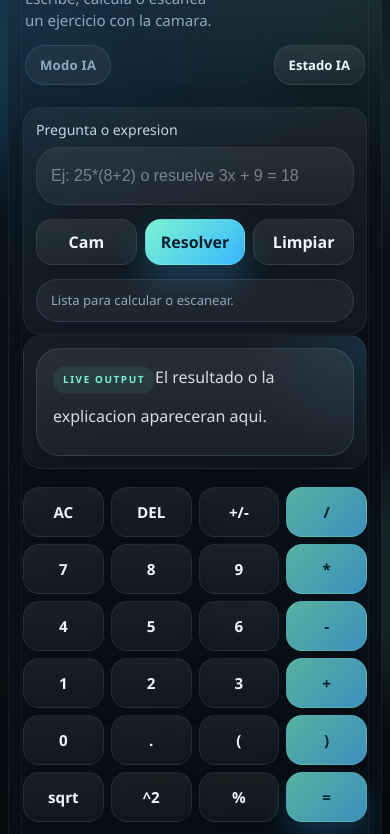
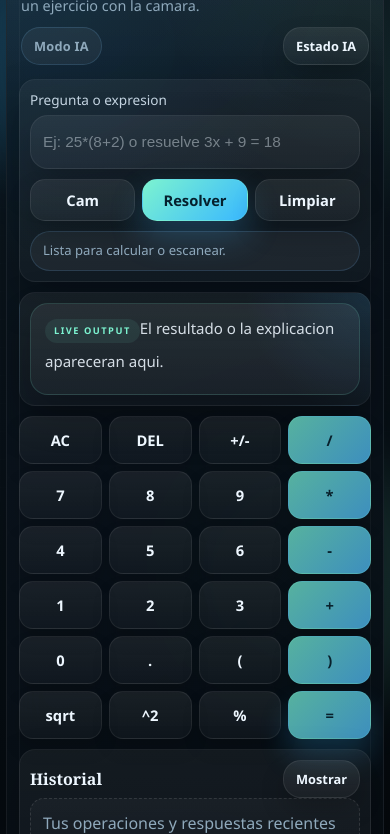
Before and after one commit to kikerosales221/kkcalculator, a plain HTML site: page index.html in a window 390 px wide. Shown: the part 101-935 px from the top of the page. Drawn offline with Linux system fonts and the light colour scheme.

Commit message:
Add files via upload

```diff
--- a/style.css
+++ b/style.css
@@ -516,89 +516,110 @@
 
 @media (max-width: 640px) {
   body {
-    padding: 8px;
+    padding: 6px;
   }
 
   .kkc-card {
     width: 100%;
-    padding: 14px;
-    border-radius: 22px;
+    padding: 12px;
+    border-radius: 20px;
   }
 
   .kkc-header {
-    margin-bottom: 14px;
-    padding: 4px 2px 8px;
+    margin-bottom: 10px;
+    padding: 2px 2px 4px;
   }
 
   .kkc-eyebrow {
-    margin-bottom: 8px;
-    font-size: 0.72rem;
-    letter-spacing: 0.18em;
+    margin-bottom: 6px;
+    font-size: 0.68rem;
+    letter-spacing: 0.16em;
   }
 
   .kkc-title {
     max-width: none;
-    font-size: clamp(1.68rem, 8.2vw, 2.2rem);
+    font-size: clamp(1.55rem, 7.6vw, 2rem);
+    line-height: 0.9;
   }
 
   .kkc-subtitle {
-    margin-top: 10px;
-    max-width: 23ch;
-    font-size: 0.94rem;
-    line-height: 1.45;
+    margin-top: 8px;
+    max-width: 22ch;
+    font-size: 0.9rem;
+    line-height: 1.38;
   }
 
   .kkc-top-row {
-    margin-top: 14px;
-    gap: 10px;
+    margin-top: 12px;
+    gap: 8px;
   }
 
   .kkc-selector,
-  .kkc-btn-small,
-  .kkc-status,
-  .kkc-history-source {
-    font-size: 0.82rem;
+  .kkc-btn-small {
+    padding: 9px 12px;
+    font-size: 0.8rem;
   }
 
   .kkc-input-section,
   .kkc-result-section,
   .kkc-history-section {
-    padding: 12px;
+    padding: 10px;
+    border-radius: 16px;
+  }
+
+  .kkc-input-section,
+  .kkc-result-section,
+  .kkc-keyboard-section,
+  .kkc-history-section {
+    margin-top: 10px;
+    margin-bottom: 0;
+  }
+
+  .kkc-label {
+    margin-bottom: 6px;
+    font-size: 0.85rem;
+  }
+
+  .kkc-input-main {
+    min-height: 54px;
+    padding: 13px 12px;
+    font-size: 0.96rem;
     border-radius: 18px;
   }
 
-  .kkc-label {
-    margin-bottom: 8px;
-    font-size: 0.88rem;
-  }
-
-  .kkc-input-main {
-    min-height: 58px;
-    padding: 15px 14px;
-    font-size: 1rem;
-  }
-
   .kkc-btn-row {
+    margin-top: 10px;
     grid-template-columns: repeat(3, minmax(0, 1fr));
-    gap: 8px;
+    gap: 7px;
   }
 
   .kkc-btn-row .kkc-btn {
     width: 100%;
     min-width: 0;
-    padding: 11px 10px;
-    border-radius: 16px;
+    padding: 10px 8px;
+    border-radius: 15px;
+    font-size: 0.92rem;
+  }
+
+  .kkc-status {
+    margin-top: 10px;
+    padding: 10px 12px;
+    font-size: 0.82rem;
+    line-height: 1.35;
   }
 
   .kkc-result-box {
-    min-height: 108px;
-    padding: 16px;
-    line-height: 1.55;
+    min-height: 92px;
+    padding: 14px;
+    border-radius: 18px;
+    line-height: 1.45;
+    font-size: 0.94rem;
   }
 
   .kkc-result-box::before {
-    margin-bottom: 10px;
-    font-size: 0.62rem;
+    margin-bottom: 8px;
+    padding: 5px 9px;
+    font-size: 0.58rem;
   }
 
   .kkc-keyboard-grid {
@@ -606,50 +627,55 @@
   }
 
   .kkc-key {
-    min-height: 50px;
-    border-radius: 16px;
-    font-size: 0.95rem;
+    min-height: 48px;
+    border-radius: 14px;
+    font-size: 0.92rem;
   }
 
   .kkc-history-title,
   .kkc-camera-title {
-    font-size: 1.05rem;
+    font-size: 1rem;
+  }
+
+  .kkc-history-header {
+    gap: 8px;
   }
 
   .kkc-history {
-    min-height: 60px;
+    min-height: 48px;
     gap: 8px;
   }
 
   .kkc-history:empty {
-    padding: 14px;
-    border-radius: 16px;
-  }
-
-  .kkc-history-item {
     padding: 12px;
     border-radius: 14px;
   }
 
+  .kkc-history-item {
+    padding: 10px;
+    border-radius: 12px;
+  }
+
   .kkc-camera-panel {
     width: 100%;
-    padding: 16px;
-    border-radius: 20px;
+    padding: 14px;
+    border-radius: 18px;
   }
 
   .kkc-camera-copy {
-    font-size: 0.9rem;
-    line-height: 1.45;
+    font-size: 0.86rem;
+    line-height: 1.38;
   }
 
   .kkc-camera-guide-box {
-    width: 86%;
-    height: 30%;
-    border-radius: 18px;
+    width: 88%;
+    height: 28%;
+    border-radius: 16px;
   }
 
   .kkc-camera-guide-label {
-    bottom: 12px;
-    font-size: 0.76rem;
+    bottom: 10px;
+    padding: 7px 10px;
+    font-size: 0.72rem;
   }
 }
```
